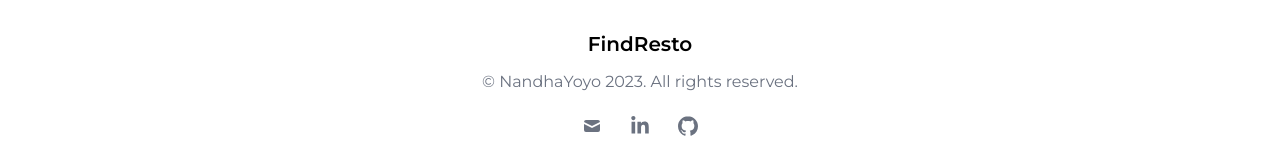
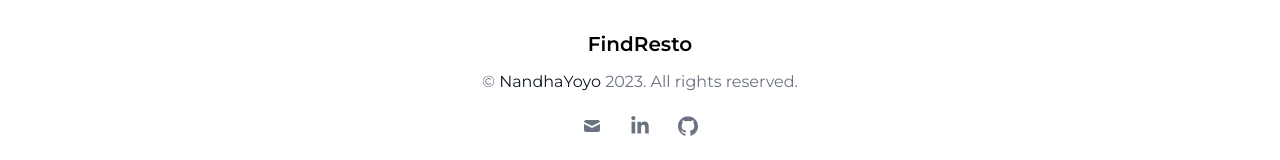
Before and after one commit to nandhayoyo/akademi-prestasi, a React (Create React App) app: page / in a window 1280 px wide. Shown: the part 629-789 px from the top of the page. Built offline with nearby package versions, Linux system fonts and the light colour scheme; no server answers.

Commit message:
feat: 99% finish

```diff
--- a/public/index.html
+++ b/public/index.html
@@ -30,7 +30,7 @@
       work correctly both with client-side routing and a non-root public URL.
       Learn how to configure a non-root public URL by running `npm run build`.
     -->
-    <title>React App</title>
+    <title>FindResto.com</title>
   </head>
   <body>
     <noscript>You need to enable JavaScript to run this app.</noscript>
--- a/src/component/Footer.jsx
+++ b/src/component/Footer.jsx
@@ -18,7 +18,16 @@ const Footer = () => {
 
             <div className="mt-3">
               <p className="text-gray-500">
-                © NandhaYoyo 2023. All rights reserved.
+                ©{" "}
+                <a
+                  className="text-gray-900"
+                  rel="noopener noreferrer"
+                  href="https://www.nandhayoyo.online/"
+                  target="_blank"
+                >
+                  NandhaYoyo
+                </a>{" "}
+                2023. All rights reserved.
               </p>
             </div>
 
--- a/src/component/Navbar.jsx
+++ b/src/component/Navbar.jsx
@@ -13,7 +13,6 @@ const Navbar = () => {
       icon: "⚠️",
     });
   };
-
 
   return (
     <div className="max-w-screen-xl flex flex-wrap items-center justify-between mx-auto p-4">
--- a/src/pages/Contact.jsx
+++ b/src/pages/Contact.jsx
@@ -206,7 +206,7 @@ const Contact = () => {
                   </a>
                 </div>
               </div>
-              <div className=" flex gap-x-7 py-6">
+              <div className="flex gap-x-7 py-6">
                 <svg
                   className="flex-shrink-0 w-6 h-6 mt-1.5 text-gray-800 dark:text-gray-200"
                   xmlns="http://www.w3.org/2000/svg"
```
